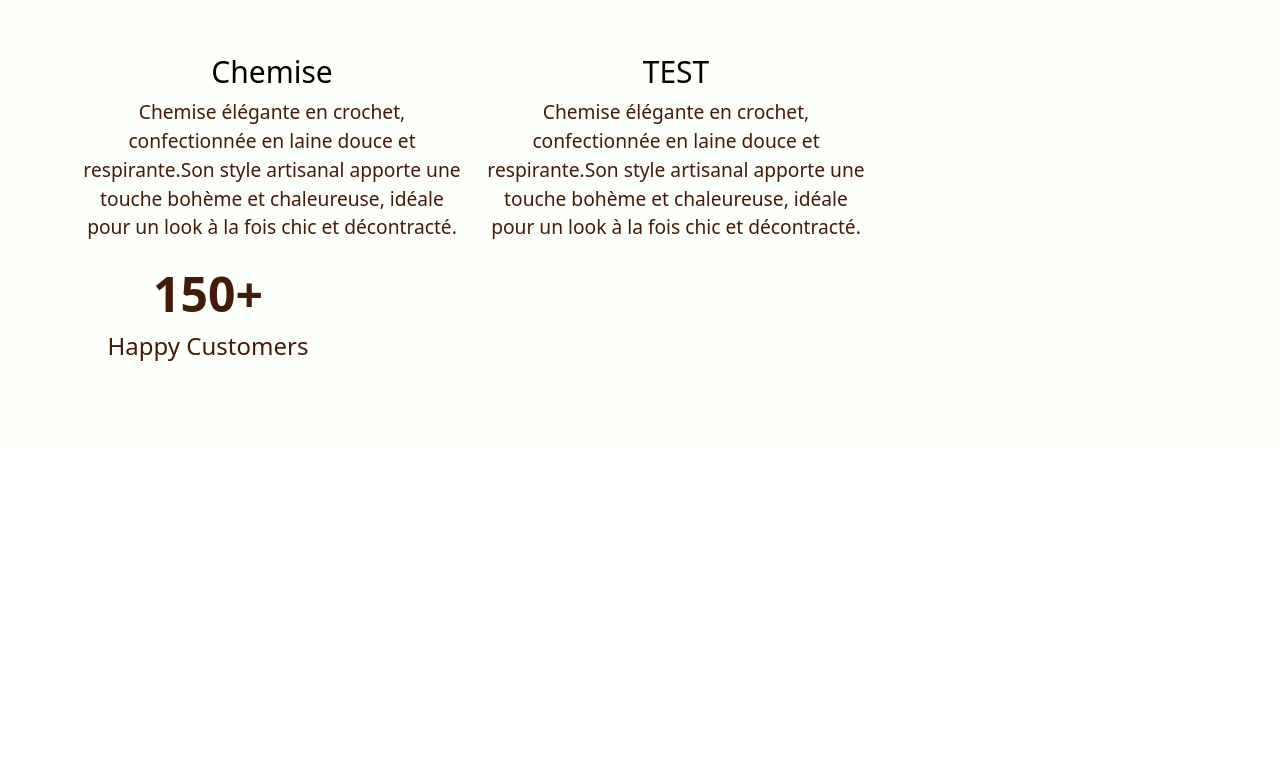
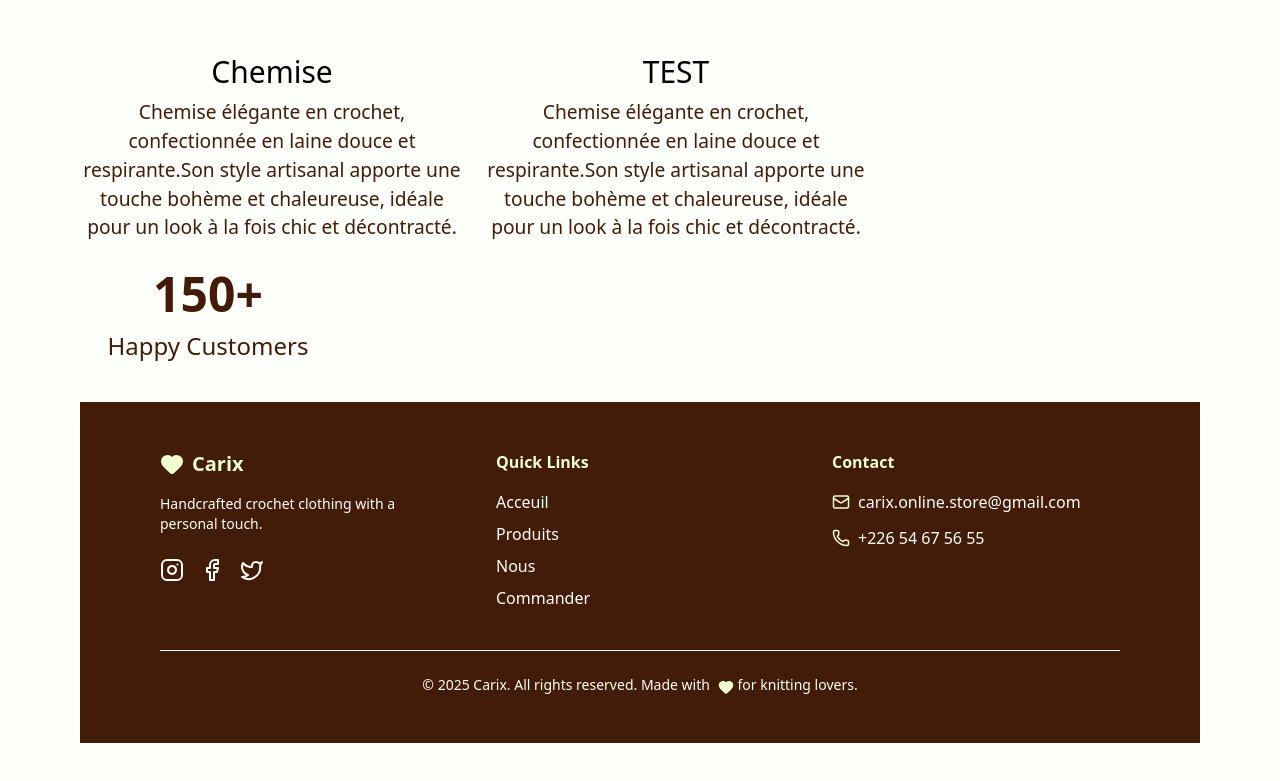
Before and after one commit to alixHub-ux/carix-online-store, a React (Vite) app: page / in a window 1280 px wide. Shown: the part 1409-2190 px from the top of the page. Before the commit the page ends 1851 px from the top, so only its background shows below. Built offline with nearby package versions, Linux system fonts and the light colour scheme.

Commit message:
Footer layout component completed

```diff
--- a/src/App.tsx
+++ b/src/App.tsx
@@ -4,6 +4,10 @@ import Card2 from "./components/ui/Card2"; // importe ton Card2 (ajuste le chemi
 import CustomButton from "./components/ui/CustomButton"; // importe ton Button (ajuste le chemin si besoin)
 import Card3 from "./components/ui/Card3"; // importe ton Card3 (ajuste le chemin si besoin)
 import Stat from "./components/ui/Stat"; // importe ton Stat (ajuste le chemin si besoin)
+import Footer from "./components/layout/Footer";
+
+import { Instagram, Facebook, Twitter } from "lucide-react";
+
 import Arrow from "./assets/icons/Arrow.svg";
 
 import Shirt from "./assets/images/chemise.jpeg";
@@ -115,6 +119,27 @@ function App() {
         />
       </div>
 
+      {/* Footer */}
+      <div className="mt-10">
+      <Footer
+        brand="Carix"
+        description="Handcrafted crochet clothing with a personal touch."
+        email="carix.online.store@gmail.com"
+        phone="+226 54 67 56 55"
+        links={[
+          { label: "Acceuil", href: "#" },
+          { label: "Produits", href: "#" },
+          { label: "Nous", href: "#" },
+          { label: "Commander", href: "#" },
+        ]}
+        socials={[
+          { icon: <Instagram />, href: "https://www.instagram.com" },
+          { icon: <Facebook />, href: "https://www.facebook.com" },
+          { icon: <Twitter />, href: "https://www.twitter.com" },
+        ]}
+      />
+      </div>
+
     </div>
 
   );
--- a/src/components/layout/Footer.tsx
+++ b/src/components/layout/Footer.tsx
@@ -0,0 +1,86 @@
+import React from "react";
+import { Mail, Phone, Instagram, Facebook, Twitter, Heart } from "lucide-react";
+
+type SocialLink = {
+  icon: React.ReactNode;
+  href: string;
+};
+
+type FooterProps = {
+  brand: string;
+  description: string;
+  email: string;
+  phone: string;
+  links: { label: string; href: string }[];
+  socials: SocialLink[];
+  year?: number;
+};
+
+const Footer: React.FC<FooterProps> = ({
+  brand,
+  description,
+  email,
+  phone,
+  links,
+  socials,
+  year = new Date().getFullYear(),
+}) => {
+  return (
+    <footer className="bg-brownDark text-ivory text-noyhr px-6 md:px-20 py-12 flex flex-col">
+      <div className="max-w-7xl mx-auto grid grid-cols-1 md:grid-cols-3 gap-12">
+        {/* --- Logo & description --- */}
+        <div>
+          <div className="flex items-center gap-2 mb-4">
+            <Heart className="text-mint" fill="currentColor" />
+            <span className="text-xl font-semibold text-mint">{brand}</span>
+          </div>
+          <p className="text-sm mb-6">{description}</p>
+          <div className="flex gap-4 text-noyhr">
+            {socials.map((s, i) => (
+              <a key={i} href={s.href} target="_blank" rel="noopener noreferrer"
+                 className="hover:text-mint transition-colors">
+                {s.icon}
+              </a>
+            ))}
+          </div>
+        </div>
+
+        {/* --- Quick Links --- */}
+        <div>
+          <h3 className="text-mint font-bold text-noyhr mb-4">Quick Links</h3>
+          <ul className="space-y-2">
+            {links.map((l, i) => (
+              <li key={i}>
+                <a href={l.href} className="hover:text-mint transition-colors">
+                  {l.label}
+                </a>
+              </li>
+            ))}
+          </ul>
+        </div>
+
+        {/* --- Contact --- */}
+        <div>
+          <h3 className="text-mint font-bold text-noyhr mb-4">Contact</h3>
+          <ul className="space-y-3">
+            <li className="flex items-center gap-2">
+              <Mail className="text-mint" size={18} /> <span>{email}</span>
+            </li>
+            <li className="flex items-center gap-2">
+              <Phone className="text-mint" size={18} /> <span>{phone}</span>
+            </li>
+          </ul>
+        </div>
+      </div>
+
+      {/* --- Bottom --- */}
+      <div className="mt-10 border-t border-ivory/10 pt-6 text-center text-sm text-ivory text-noyhr">
+        © {year} {brand}. All rights reserved. Made with{" "}
+        <Heart className="inline-block text-mint mx-1" size={16} fill="currentColor" />
+        for knitting lovers.
+      </div>
+    </footer>
+  );
+};
+
+export default Footer;
```
